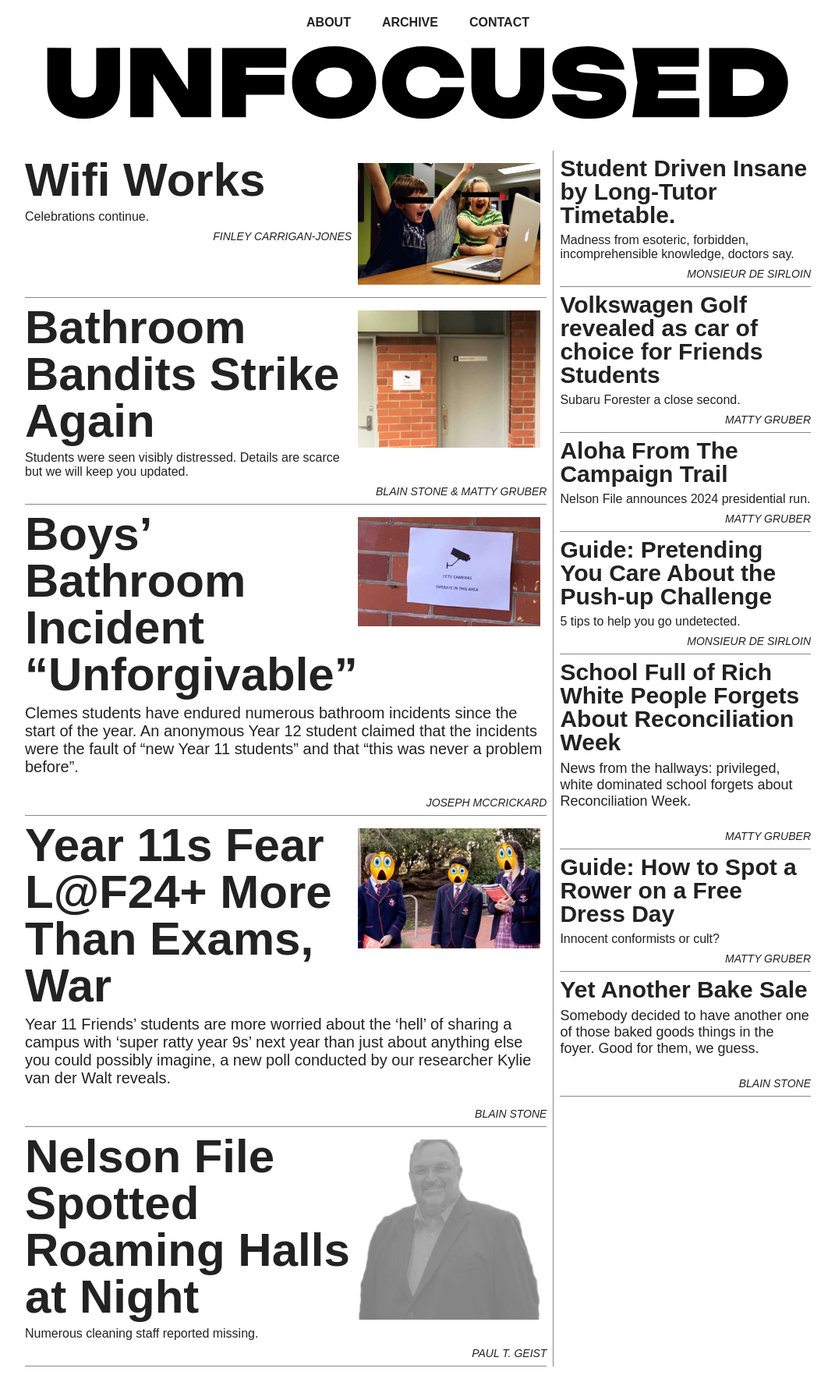
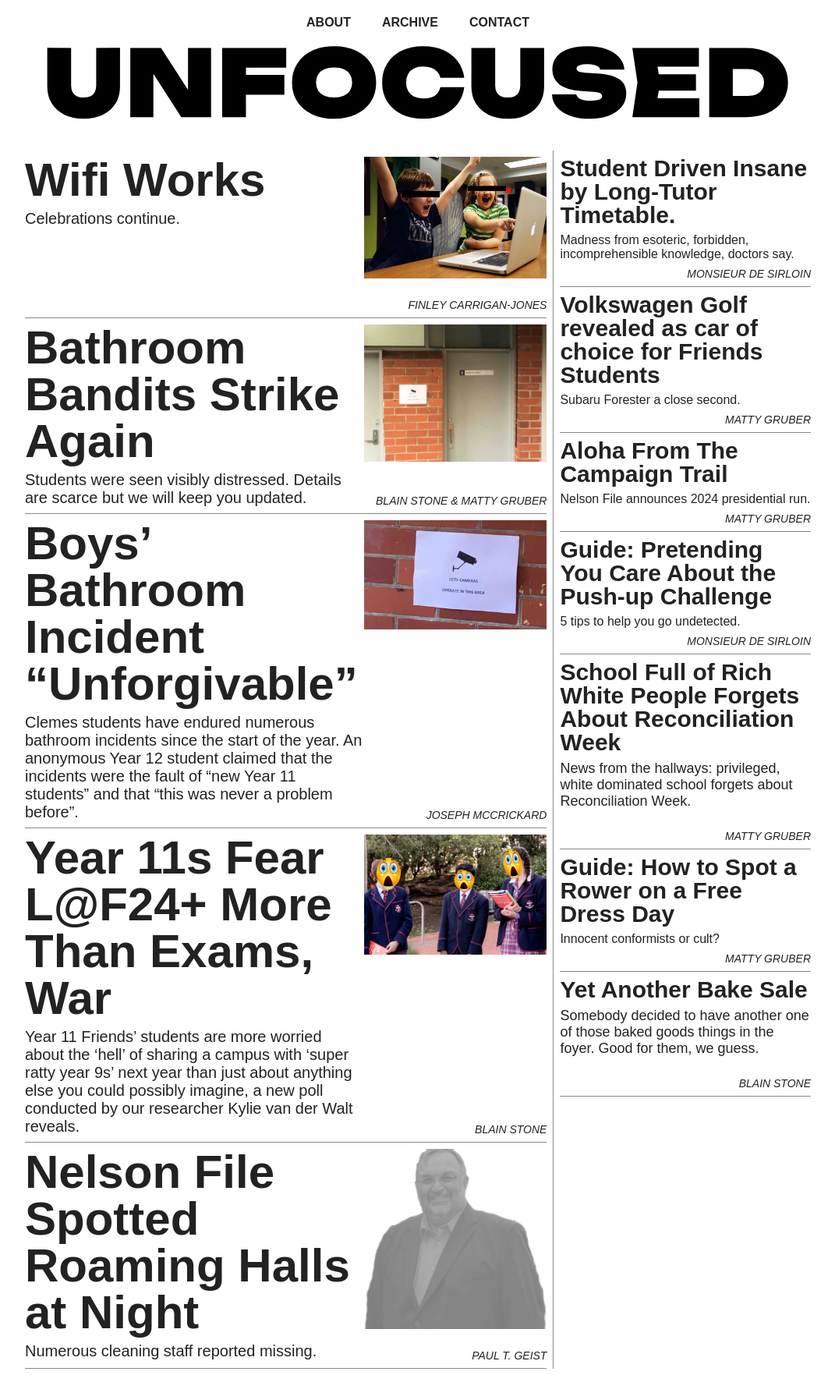
Before and after one commit to the-spice-rack/the-spice-rack.github.io, a Jekyll site: the page built from index.html, in a window 1280 px wide. Shown: the whole page at 78% size, without its empty margins (104-1175 px from the left). Built offline with Jekyll 4.4.1, drawn with Linux system fonts in a browser that asks for light colours.

Commit message:
Fix up formatting on index.html

```diff
--- a/index.html
+++ b/index.html
@@ -8,14 +8,18 @@ layout:
     <div id="articles-major">
         {%- for article in site.tags.major -%}
             <a href="{{- article.url -}}">
+                <div>
+                    <h3>{{- article.title -}}</h3>
+                    <p>{{- article.excerpt -}}</p>
+                </div>
+                <div>
                 {%- if article.image -%}
                     <img src="/images/{{- article.image -}}">
                 {%- endif -%}
-                <h3>{{- article.title -}}</h3>
-                {{- article.excerpt -}}
                 {%- if article.author -%}
                     <br><span>{{- article.author -}}</span>
                 {%- endif -%}
+                </div>
             </a>
         {%- endfor -%}
     </div>
--- a/style.sass
+++ b/style.sass
@@ -44,10 +44,6 @@ div#articles
 
         &:hover h3
             color: #444
-    img
-        float: right
-        width: 35%
-        margin: 8px
     span
         display: block
         text-align: right
@@ -64,6 +60,20 @@ div#articles-major
         font-size: min(60px, 10vw)
     p
         font-size: 20px
+    img
+        float: right
+        width: 100%
+    a
+        display: flex
+        justify-content: space-between
+    div
+        display: flex
+        flex-direction: column
+    div:nth-child(1)
+        max-width: 65%
+    div:nth-child(2)
+        max-width: 35%
+        justify-content: space-between
 
 div#articles-minor
     width: 33%
```
